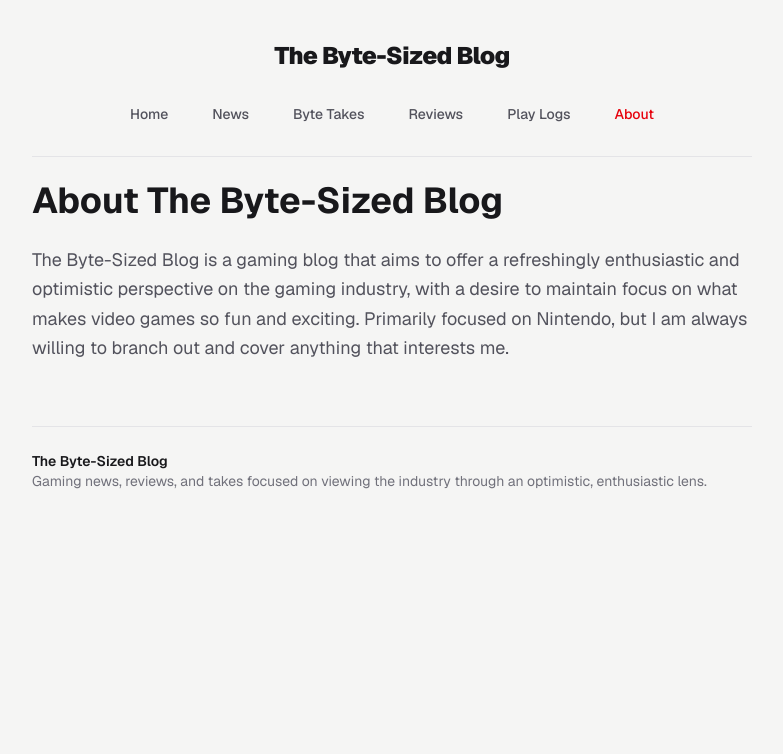
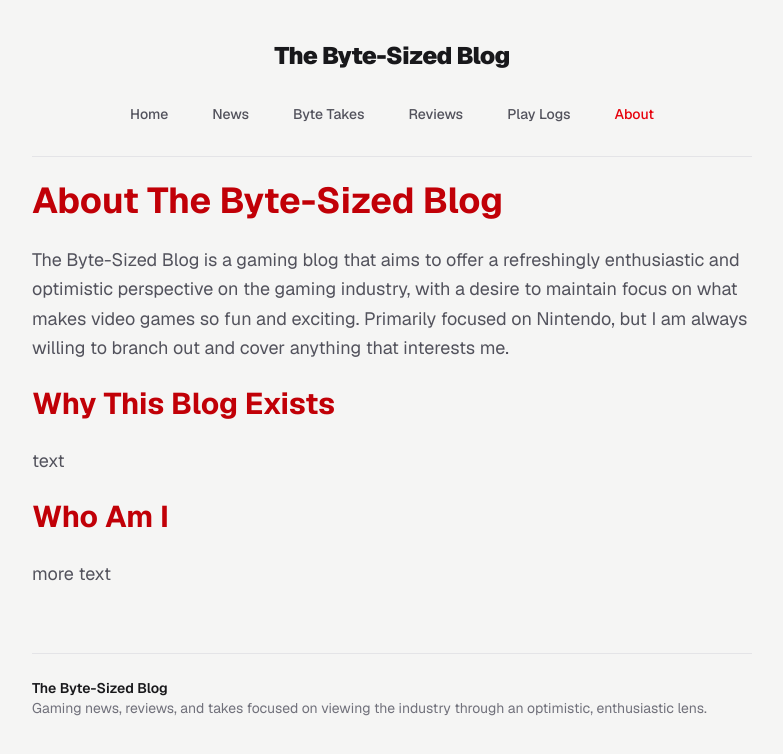
Before and after one commit to Andromeda252/byte-sized-blog, a Next.js app: page /about in a window 1280 px wide. Shown: the top 754 px of the page, without its empty margins (248-1031 px from the left). Built offline with nearby package versions, Linux system fonts and the light colour scheme.

Commit message:
Began expanding the 'About' page.

```diff
--- a/src/app/about/page.tsx
+++ b/src/app/about/page.tsx
@@ -5,15 +5,27 @@
     return (
         <PageContainer>
             <Navbar />
-                <h1 className="text-3xl md:text-4xl font-bold mb-6">
+                <h1 className="text-3xl md:text-4xl font-bold mb-6 text-red-700">
                     About The Byte-Sized Blog
                 </h1>
-                <p className="text-md md:text-lg text-zinc-600 leading-relaxed">
+                <p className="text-md md:text-lg mb-6 text-zinc-600 leading-relaxed">
                     The Byte-Sized Blog is a gaming blog that aims to offer a refreshingly enthusiastic
                     and optimistic perspective on the gaming industry, with a desire to maintain focus
                     on what makes video games so fun and exciting. Primarily focused on Nintendo, but
                     I am always willing to branch out and cover anything that interests me.
                 </p>
+                <h2 className="text-2xl md:text-3xl font-bold mb-6 text-red-700">
+                    Why This Blog Exists
+                </h2>
+                <p className="text-md md:text-lg mb-6 text-zinc-600 leading-relaxed">
+                    text
+                </p>
+                <h2 className="text-2xl md:text-3xl font-bold mb-6 text-red-700">
+                    Who Am I
+                </h2>
+                <p className="text-md md:text-lg mb-6 text-zinc-600 leading-relaxed">
+                    more text
+                </p>
         </PageContainer>
     )
 }
```
